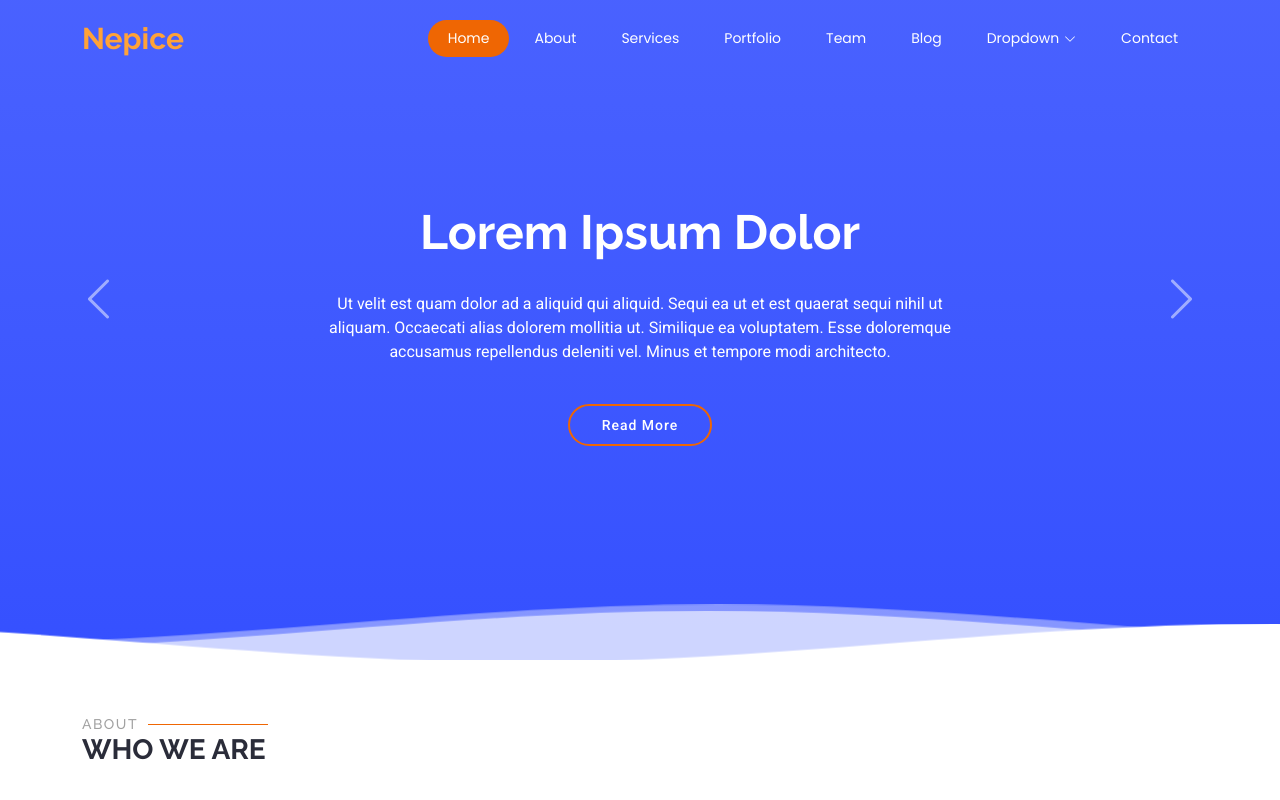
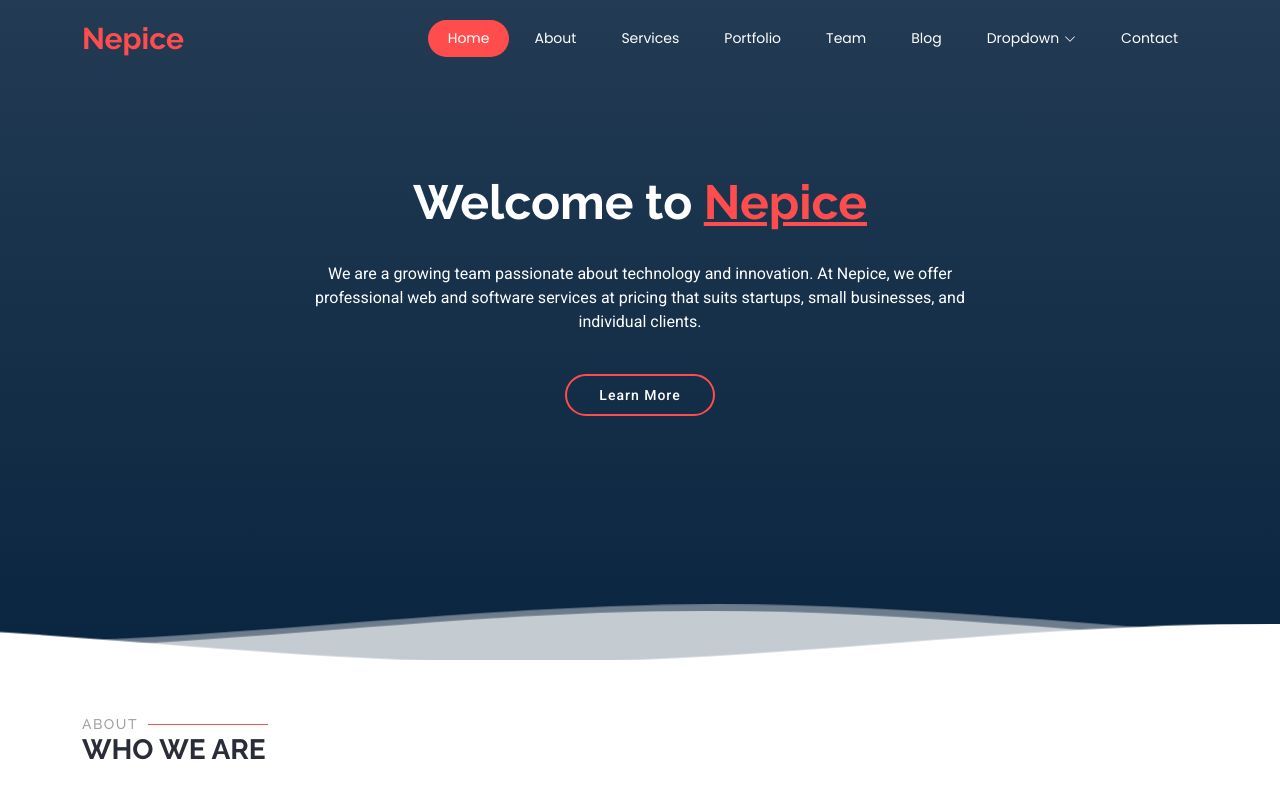
Before and after one commit to SemantakCodes/Nepice, a plain HTML site: page index.html in a window 1280 px wide. Shown: the top 800 px of the page. Drawn offline with Linux system fonts and the light colour scheme.

Commit message:
Changed the main colour to navy blue and secondary hover colour to coral red and changed the carousel texts , also changed the carousel behaviour to self changing instead of manual change

```diff
--- a/assets/css/main.css
+++ b/assets/css/main.css
@@ -22,7 +22,7 @@
   --background-color: #ffffff; /* Background color for the entire website, including individual sections */
   --default-color: #444444; /* Default color used for the majority of the text content across the entire website */
   --heading-color: #2a2c39; /* Color for headings, subheadings and title throughout the website */
-  --accent-color: #ef6603; /* Accent color that represents your brand on the website. It's used for buttons, links, and other elements that need to stand out */
+  --accent-color: #FF4D4D; /* Accent color that represents your brand on the website. It's used for buttons, links, and other elements that need to stand out */
   --surface-color: #ffffff; /* The surface color is used as a background of boxed elements within sections, such as cards, icon boxes, or other elements that require a visual separation from the global background. */
   --contrast-color: #ffffff; /* Contrast color for text, ensuring readability against backgrounds of accent, heading, or default colors. */
 }
@@ -30,11 +30,11 @@
 /* Nav Menu Colors - The following color variables are used specifically for the navigation menu. They are separate from the global colors to allow for more customization options */
 :root {
   --nav-color: #ffffff;  /* The default color of the main navmenu links */
-  --nav-hover-color: #ef6603; /* Applied to main navmenu links when they are hovered over or active */
+  --nav-hover-color:#FF4D4D; /* Applied to main navmenu links when they are hovered over or active */
   --nav-mobile-background-color: #ffffff; /* Used as the background color for mobile navigation menu */
   --nav-dropdown-background-color: #ffffff; /* Used as the background color for dropdown items that appear when hovering over primary navigation items */
   --nav-dropdown-color: #060606; /* Used for navigation links of the dropdown items in the navigation menu. */
-  --nav-dropdown-hover-color: #ef6603; /* Similar to --nav-hover-color, this color is applied to dropdown navigation links when they are hovered over. */
+  --nav-dropdown-hover-color: #FF4D4D; /* Similar to --nav-hover-color, this color is applied to dropdown navigation links when they are hovered over. */
 }
 
 /* Color Presets - These classes override global colors when applied to any section or element, providing reuse of the sam color scheme. */
@@ -45,11 +45,11 @@
 }
 
 .red-background {
-  --background-color: #3550ff;
+  --background-color: #0A2540;
   --default-color: #ffffff;
   --heading-color: #ffffff;
-  --surface-color: #272f64;
-  --contrast-color: #ffffff;
+  --surface-color: #0b55f4;
+  --contrast-color: #ceefff;
 }
 
 .dark-background {
@@ -68,6 +68,73 @@
 /*--------------------------------------------------------------
 # General Styling & Shared Classes
 --------------------------------------------------------------*/
+/* Fullscreen Invisible Touch Areas */
+.touch-area-left, .touch-area-right {
+  position: fixed;
+  top: 0;
+  width: 50%;
+  height: 100%;
+  z-index: 998;
+  background: transparent;
+}
+
+.touch-area-left {
+  left: 0;
+  cursor: pointer;
+}
+
+.touch-area-right {
+  right: 0;
+  cursor: pointer;
+}
+
+.touch-area-left:active, .touch-area-right:active {
+  background: rgba(255,255,255,0.05);
+  transition: background 0.3s ease;
+}
+
+/* Hero Waves Fix */
+.hero-waves {
+  position: absolute;
+  bottom: 0;
+  left: 0;
+  width: 100%;
+  pointer-events: none;
+  z-index: 997;
+  color: #0b55f4;
+}
+
+/* Carousel Container Styling */
+.carousel-container {
+  text-align: center;
+  padding: 60px 15px;
+  color: #fff;
+}
+
+.carousel-container h2 span {
+  color:  #FF4D4D;
+}
+
+/* Button Styling */
+.btn-get-started {
+  border: 2px solid #ff7f00;
+  color: #ff7f00;
+  padding: 12px 30px;
+  border-radius: 50px;
+  transition: all 0.4s ease;
+  font-weight: 500;
+}
+
+.btn-get-started:hover {
+  background: #ff7f00;
+  color: #fff;
+}
+
+/* Smooth Carousel Fading */
+.carousel-fade .carousel-item {
+  transition: opacity 1s ease-in-out;
+}
+
 body {
   color: var(--default-color);
   background-color: var(--background-color);
@@ -152,7 +219,7 @@ h6 {
 --------------------------------------------------------------*/
 .header {
   --background-color: rgba(207, 0, 0, 0);
-  --heading-color: #ffa238;
+  --heading-color: #FF4D4D;
   color: var(--default-color);
   background-color: var(--background-color);
   padding: 20px 0;
--- a/assets/js/main.js
+++ b/assets/js/main.js
@@ -45,6 +45,29 @@
     });
 
   });
+
+  document.addEventListener("DOMContentLoaded", function() {
+  const carouselElement = document.querySelector('#hero-carousel');
+  const carousel = new bootstrap.Carousel(carouselElement, {
+    interval: 10000, // Auto-slide every 10 seconds
+    ride: 'carousel',
+    pause: false,
+    wrap: true
+  });
+
+  // Touch navigation
+  const leftArea = document.querySelector('.touch-area-left');
+  const rightArea = document.querySelector('.touch-area-right');
+
+  leftArea.addEventListener('click', function() {
+    carousel.prev();
+  });
+
+  rightArea.addEventListener('click', function() {
+    carousel.next();
+  });
+});
+
 
   /**
    * Toggle mobile nav dropdowns
--- a/index.html
+++ b/index.html
@@ -51,15 +51,6 @@
           <li class="dropdown"><a href="#"><span>Dropdown</span> <i class="bi bi-chevron-down toggle-dropdown"></i></a>
             <ul>
               <li><a href="#">Dropdown 1</a></li>
-              <li class="dropdown"><a href="#"><span>Deep Dropdown</span> <i class="bi bi-chevron-down toggle-dropdown"></i></a>
-                <ul>
-                  <li><a href="#">Deep Dropdown 1</a></li>
-                  <li><a href="#">Deep Dropdown 2</a></li>
-                  <li><a href="#">Deep Dropdown 3</a></li>
-                  <li><a href="#">Deep Dropdown 4</a></li>
-                  <li><a href="#">Deep Dropdown 5</a></li>
-                </ul>
-              </li>
               <li><a href="#">Dropdown 2</a></li>
               <li><a href="#">Dropdown 3</a></li>
               <li><a href="#">Dropdown 4</a></li>
@@ -76,48 +67,47 @@
 <main class="main">
 
   <!-- Hero Section -->
-    <section id="hero" class="hero section red-background">
+  <section id="hero" class="hero section red-background position-relative">
 
-      <div id="hero-carousel" data-bs-interval="5000" class="container carousel carousel-fade" data-bs-ride="carousel">
+    <div id="hero-carousel" data-bs-ride="carousel" data-bs-interval="10000" class="container carousel carousel-fade">
 
       <!-- Slide 1 -->
       <div class="carousel-item active">
         <div class="carousel-container">
-            <h2 class="animate__animated animate__fadeInDown">Welcome to <span>Selecao</span></h2>
-            <p class="animate__animated animate__fadeInUp">Ut velit est quam dolor ad a aliquid qui aliquid. Sequi ea ut et est quaerat sequi nihil ut aliquam. Occaecati alias dolorem mollitia ut. Similique ea voluptatem. Esse doloremque accusamus repellendus deleniti vel. Minus et tempore modi architecto.</p>
-            <a href="#about" class="btn-get-started animate__animated animate__fadeInUp scrollto">Read More</a>
+          <h2 class="animate__animated animate__fadeInDown color="red-background ">Welcome to <span>Nepice</span></h2>
+          <p class="animate__animated animate__fadeInUp">
+            We are a growing team passionate about technology and innovation. At Nepice, we offer professional web and software services at pricing that suits startups, small businesses, and individual clients.
+          </p>
+          <a href="#about" class="btn-get-started animate__animated animate__fadeInUp scrollto">Learn More</a>
         </div>
       </div>
 
       <!-- Slide 2 -->
       <div class="carousel-item">
         <div class="carousel-container">
-            <h2 class="animate__animated animate__fadeInDown">Lorem Ipsum Dolor</h2>
-            <p class="animate__animated animate__fadeInUp">Ut velit est quam dolor ad a aliquid qui aliquid. Sequi ea ut et est quaerat sequi nihil ut aliquam. Occaecati alias dolorem mollitia ut. Similique ea voluptatem. Esse doloremque accusamus repellendus deleniti vel. Minus et tempore modi architecto.</p>
-            <a href="#about" class="btn-get-started animate__animated animate__fadeInUp scrollto">Read More</a>
+          <h2 class="animate__animated animate__fadeInDown">Affordable & Reliable Services</h2>
+          <p class="animate__animated animate__fadeInUp">
+            From website development to UI/UX design and backend systems, we deliver affordable tech solutions without compromising quality. Your ideas, our execution.
+          </p>
+          <a href="#services" class="btn-get-started animate__animated animate__fadeInUp scrollto">Our Services</a>
         </div>
       </div>
 
       <!-- Slide 3 -->
       <div class="carousel-item">
         <div class="carousel-container">
-            <h2 class="animate__animated animate__fadeInDown">Sequi ea ut et est quaerat</h2>
-            <p class="animate__animated animate__fadeInUp">Ut velit est quam dolor ad a aliquid qui aliquid. Sequi ea ut et est quaerat sequi nihil ut aliquam. Occaecati alias dolorem mollitia ut. Similique ea voluptatem. Esse doloremque accusamus repellendus deleniti vel. Minus et tempore modi architecto.</p>
-            <a href="#about" class="btn-get-started animate__animated animate__fadeInUp scrollto">Read More</a>
+          <h2 class="animate__animated animate__fadeInDown">Why Choose Nepice?</h2>
+          <p class="animate__animated animate__fadeInUp">
+            We are new but driven. Our team is committed to growth, client satisfaction, and building lasting relationships by providing cost-effective and professional tech solutions.
+          </p>
+          <a href="#contact" class="btn-get-started animate__animated animate__fadeInUp scrollto">Contact Us</a>
         </div>
       </div>
 
-        <a class="carousel-control-prev" href="#hero-carousel" role="button" data-bs-slide="prev">
-          <span class="carousel-control-prev-icon bi bi-chevron-left" aria-hidden="true"></span>
-        </a>
-
-        <a class="carousel-control-next" href="#hero-carousel" role="button" data-bs-slide="next">
-          <span class="carousel-control-next-icon bi bi-chevron-right" aria-hidden="true"></span>
-        </a>
-
     </div>
 
-      <svg class="hero-waves" xmlns="http://www.w3.org/2000/svg" xmlns:xlink="http://www.w3.org/1999/xlink" viewBox="0 24 150 28 " preserveAspectRatio="none">
+    <!-- Hero Waves -->
+    <svg class="hero-waves" xmlns="http://www.w3.org/2000/svg" viewBox="0 24 150 28 " preserveAspectRatio="none">
       <defs>
         <path id="wave-path" d="M-160 44c30 0 58-18 88-18s 58 18 88 18 58-18 88-18 58 18 88 18 v44h-352z"></path>
       </defs>
@@ -132,7 +122,15 @@
       </g>
     </svg>
 
-    </section><!-- /Hero Section -->
+  </section>
+
+</main>
+
+<!-- Link your separate CSS & JS -->
+<link rel="stylesheet" href="assets/css/main.css">
+<script src="assets/js/main.js"></script>
+
+
 
     <!-- About Section -->
     <section id="about" class="about section">
```
Lines whose indentation alone changed are shown as unchanged.
